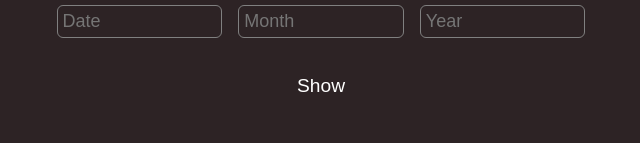
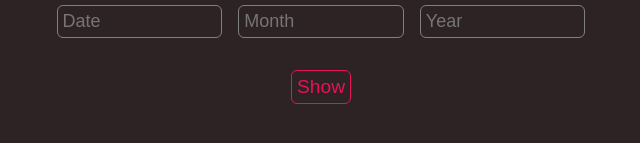
Before and after one commit to sAtyAmSDev/AgeCalculator, a plain HTML site: page index.html in a window 1280 px wide. Shown: the part 187-330 px from the top of the page, without its empty margins (319-959 px from the left). Drawn offline with Linux system fonts and the light colour scheme.

Commit message:
Update style.css

```diff
--- a/style.css
+++ b/style.css
@@ -54,7 +54,8 @@ button .DownArrow {
 button {
     border: none;
     background: transparent;
-    color: var(--first-color);
+    color: var(--third-color);
+    border: 1px solid var(--third-color);
     padding: 5px;
     font-size: larger;
     border-radius: 6px;
@@ -63,7 +64,7 @@ button {
 
 button:hover {
     color: var(--third-color);
-    /* border: 1px solid var(--third-color); */
+    border: 1px solid var(--third-color);
 }
 
 .inputBox input {
```
